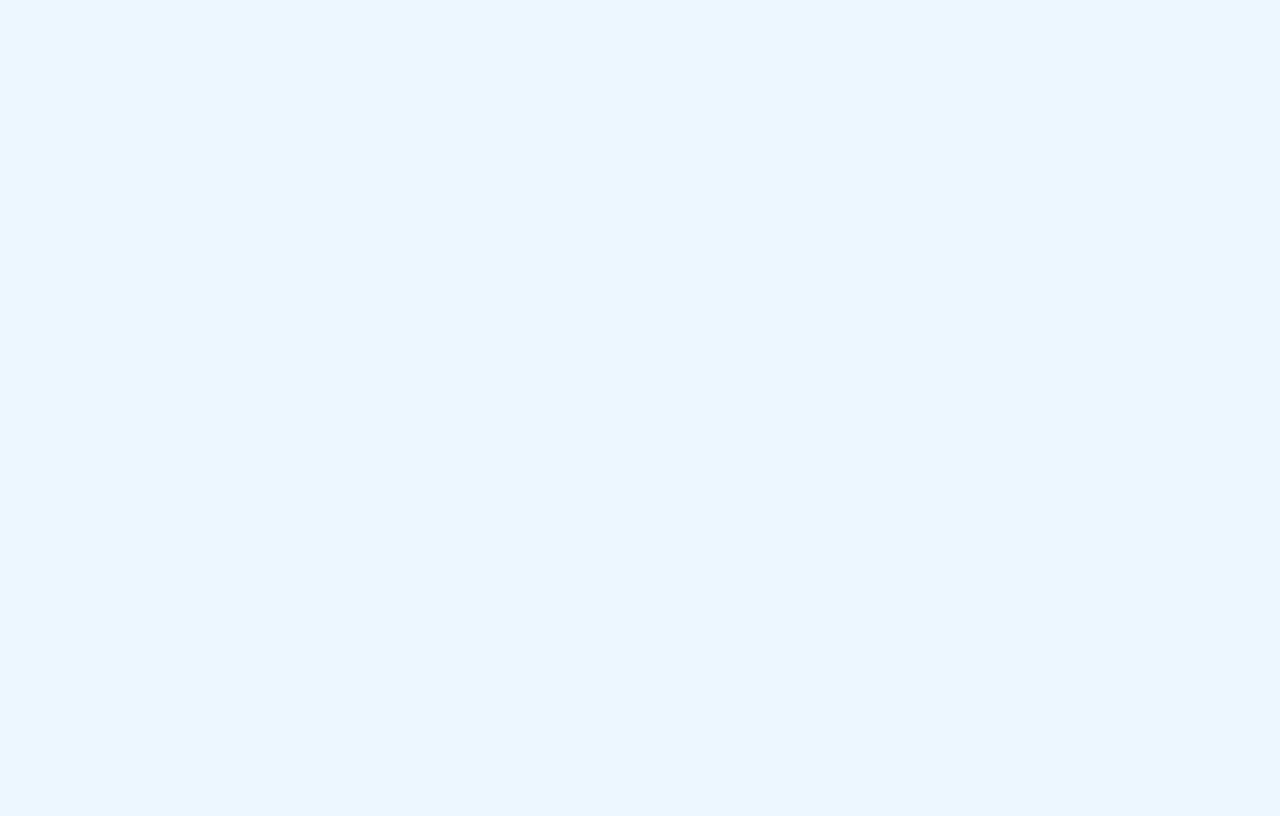
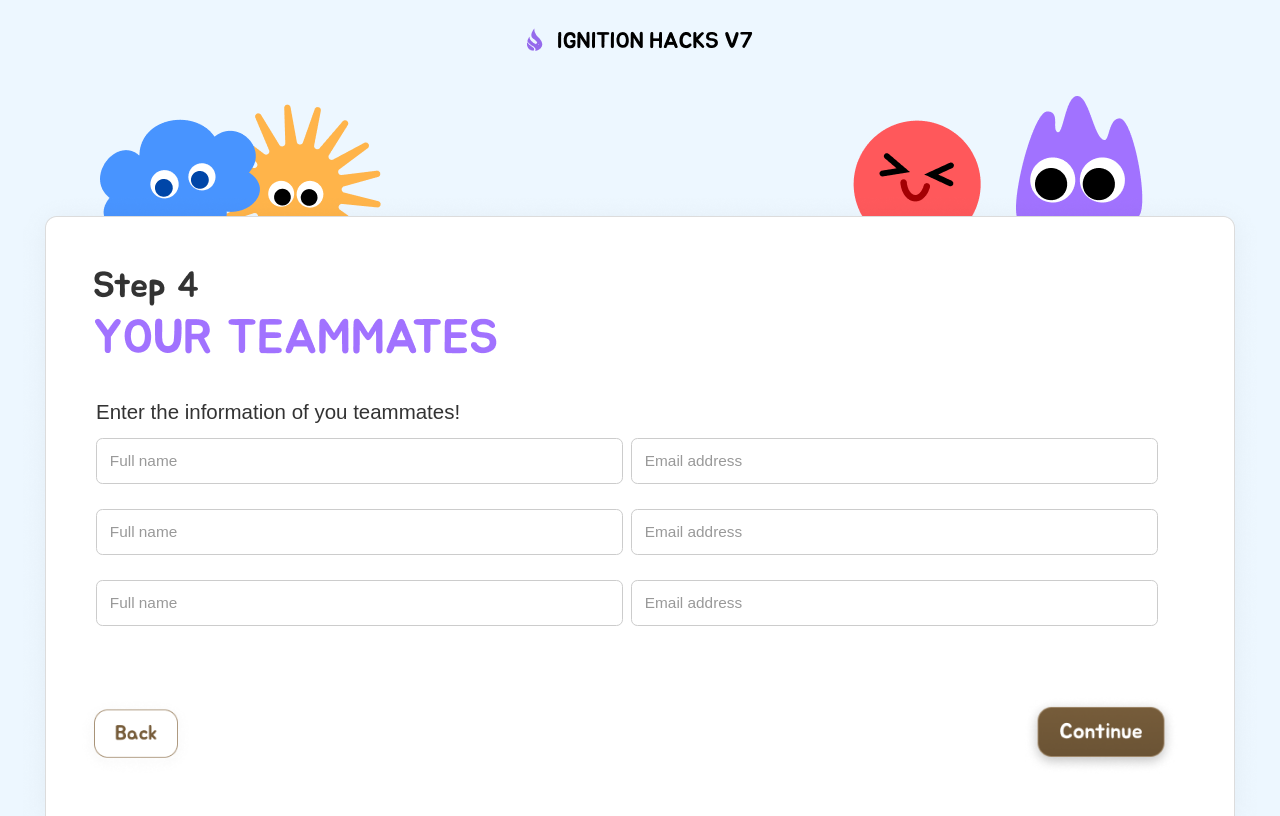
Before and after one commit to sxnnywu/ignition-portal, a React (Vite) app in the folder frontend/: page /teammates in a window 1280 px wide. Before the commit this address had no page. Built offline with nearby package versions, Linux system fonts and the light colour scheme; a web font is replaced by a local one.

Commit message:
Created screens 4-5, linked continue and back buttons

```diff
--- a/frontend/src/Education.jsx
+++ b/frontend/src/Education.jsx
@@ -44,7 +44,7 @@ function Education() {
         <button className="education-back-btn" onClick={() => navigate('/info')}>
           <img src={backBtn} alt="Back" />
         </button>
-        <button className="education-continue-btn">
+        <button className="education-continue-btn" onClick={() => navigate('/experience')}>
           <img src={continueBtn} alt="Continue" />
         </button>
       </div>
--- /dev/null
+++ b/frontend/src/Experience.jsx
@@ -0,0 +1,54 @@
+import { useNavigate } from 'react-router-dom'
+import './Experience.css'
+import experienceBg from './assets/backgrounds/experience.png'
+import backBtn from './assets/buttons/back.png'
+import continueBtn from './assets/buttons/continue.png'
+
+function Experience() {
+  const navigate = useNavigate()
+
+  return (
+    <div className="experience">
+      <div className="experience-content">
+        <img src={experienceBg} alt="" className="experience-bg" />
+
+        <div className="experience-form">
+          <div className="experience-form-section">
+            <label className="experience-section-label">Did you attend IgnitionHacks 2025?</label>
+            <div className="experience-field-row">
+              <select className="experience-select">
+                <option value="" disabled selected>Select</option>
+                <option value="yes">Yes</option>
+                <option value="no">No</option>
+              </select>
+            </div>
+          </div>
+
+          <div className="experience-form-section">
+            <label className="experience-section-label">How many hackathons have you attended?</label>
+            <div className="experience-field-row">
+              <select className="experience-select">
+                <option value="" disabled selected>Select</option>
+                <option value="0">0</option>
+                <option value="1">1</option>
+                <option value="2">2</option>
+                <option value="3">3</option>
+                <option value="4">4</option>
+                <option value="5">5 or more</option>
+              </select>
+            </div>
+          </div>
+        </div>
+
+        <button className="experience-back-btn" onClick={() => navigate('/education')}>
+          <img src={backBtn} alt="Back" />
+        </button>
+        <button className="experience-continue-btn" onClick={() => navigate('/teammates')}>
+          <img src={continueBtn} alt="Continue" />
+        </button>
+      </div>
+    </div>
+  )
+}
+
+export default Experience
--- /dev/null
+++ b/frontend/src/Teammates.css
@@ -0,0 +1,104 @@
+.teammates {
+  width: 100vw;
+  height: 100vh;
+  display: flex;
+  align-items: center;
+  justify-content: center;
+  background-color: #EDF7FF;
+}
+
+.teammates-content {
+  position: relative;
+  max-width: 1440px;
+  width: 100%;
+  container-type: inline-size;
+}
+
+.teammates-bg {
+  width: 100%;
+  display: block;
+}
+
+.teammates-form {
+  position: absolute;
+  top: 50%;
+  left: 7.5%;
+  width: 83%;
+  display: flex;
+  flex-direction: column;
+  gap: 2cqw;
+}
+
+.teammates-form-section {
+  flex: 1;
+  display: flex;
+  flex-direction: column;
+  gap: 0.8cqw;
+}
+
+.teammates-field-row {
+  display: flex;
+  gap: 0.6cqw;
+}
+
+.teammates-input {
+  flex: 1;
+  padding: 1cqw 1cqw;
+  border: 1px solid #ccc;
+  border-radius: 0.5cqw;
+  font-size: 1.2cqw;
+  background: white;
+  color: #333;
+  outline: none;
+  font-family: inherit;
+}
+
+.teammates-input::placeholder {
+  color: #999;
+}
+
+.teammates-input:focus {
+  border-color: #999;
+}
+
+.teammates-back-btn {
+  position: absolute;
+  bottom: 5%;
+  left: 6.3%;
+  width: 8.6%;
+  background: none;
+  border: none;
+  padding: 0;
+  cursor: pointer;
+  transition: transform 0.1s ease;
+}
+
+.teammates-back-btn:active {
+  transform: scale(0.95);
+}
+
+.teammates-back-btn img {
+  width: 100%;
+  display: block;
+}
+
+.teammates-continue-btn {
+  position: absolute;
+  bottom: 5%;
+  right: 8%;
+  width: 12%;
+  background: none;
+  border: none;
+  padding: 0;
+  cursor: pointer;
+  transition: transform 0.1s ease;
+}
+
+.teammates-continue-btn:active {
+  transform: scale(0.95);
+}
+
+.teammates-continue-btn img {
+  width: 100%;
+  display: block;
+}
--- /dev/null
+++ b/frontend/src/Teammates.jsx
@@ -0,0 +1,50 @@
+import { useNavigate } from 'react-router-dom'
+import './Teammates.css'
+import teammatesBg from './assets/backgrounds/teammates.png'
+import backBtn from './assets/buttons/back.png'
+import continueBtn from './assets/buttons/continue.png'
+
+function Teammates() {
+  const navigate = useNavigate()
+
+  return (
+    <div className="teammates">
+      <div className="teammates-content">
+        <img src={teammatesBg} alt="" className="teammates-bg" />
+
+        <div className="teammates-form">
+          <div className="teammates-form-section">
+            <label className="education-section-label">Enter the information of you teammates!</label>
+            <div className="teammates-field-row">
+              <input type="text" placeholder="Full name" className="teammates-input" />
+              <input type="email" placeholder="Email address" className="teammates-input" />
+            </div>
+          </div>
+
+          <div className="teammates-form-section">
+            <div className="teammates-field-row">
+              <input type="text" placeholder="Full name" className="teammates-input" />
+              <input type="email" placeholder="Email address" className="teammates-input" />
+            </div>
+          </div>
+
+          <div className="teammates-form-section">
+            <div className="teammates-field-row">
+              <input type="text" placeholder="Full name" className="teammates-input" />
+              <input type="email" placeholder="Email address" className="teammates-input" />
+            </div>
+          </div>
+        </div>
+
+        <button className="teammates-back-btn" onClick={() => navigate('/experience')}>
+          <img src={backBtn} alt="Back" />
+        </button>
+        <button className="teammates-continue-btn">
+          <img src={continueBtn} alt="Continue" />
+        </button>
+      </div>
+    </div>
+  )
+}
+
+export default Teammates
--- a/frontend/src/main.jsx
+++ b/frontend/src/main.jsx
@@ -4,6 +4,8 @@ import { BrowserRouter, Routes, Route } from 'react-router-dom'
 import Landing from './Landing.jsx'
 import Info from './Info.jsx'
 import Education from './Education.jsx'
+import Experience from './Experience.jsx'
+import Teammates from './Teammates.jsx'
 
 createRoot(document.getElementById('root')).render(
   <StrictMode>
@@ -12,6 +14,8 @@ createRoot(document.getElementById('root')).render(
         <Route path="/" element={<Landing />} />
         <Route path="/info" element={<Info />} />
         <Route path="/education" element={<Education />} />
+        <Route path="/experience" element={<Experience />} />
+        <Route path="/teammates" element={<Teammates />} />
       </Routes>
     </BrowserRouter>
   </StrictMode>,
```
Also changed, not shown: frontend/src/Experience.css (added, +121 -0 lines), frontend/src/assets/backgrounds/experience.png (added), frontend/src/assets/backgrounds/teammates.png (added).
